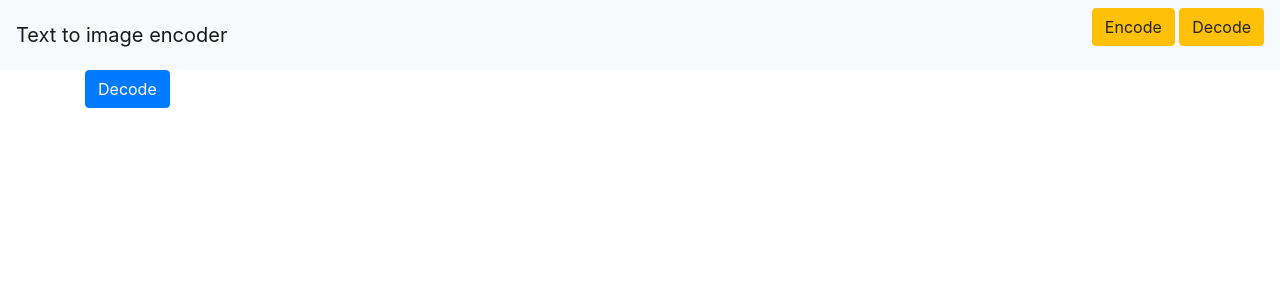
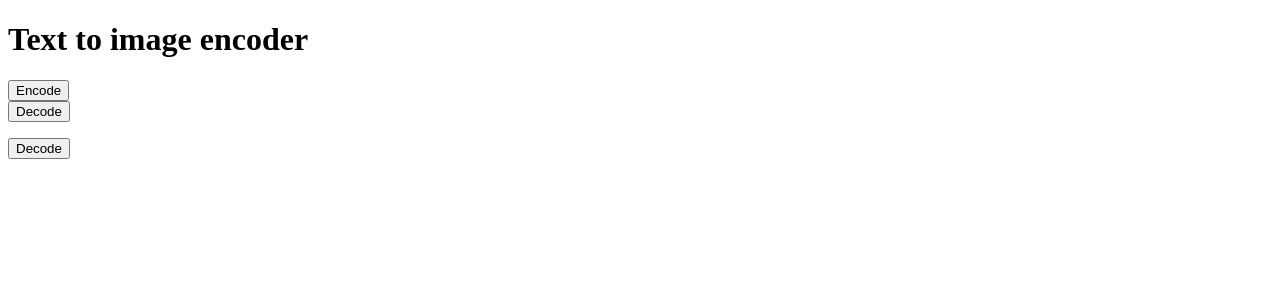
Before and after one commit to Tim-977/text2image-encrypter, a Flask app: page /decoder in a window 1280 px wide. Shown: the top 300 px of the page. Run offline with Flask 3, Linux system fonts and the light colour scheme; some libraries are stand-ins or nearby versions.

Commit message:
Remove all front

```diff
--- a/templates/base.html
+++ b/templates/base.html
@@ -3,24 +3,26 @@
 <head>
   <meta charset="UTF-8">
   <meta name="viewport" content="width=device-width, initial-scale=1, shrink-to-fit=no">
-  <link rel="stylesheet"
+  <!--<link rel="stylesheet"
       href="https://stackpath.bootstrapcdn.com/bootstrap/4.4.1/css/bootstrap.min.css"
       integrity="sha384-Vkoo8x4CGsO3+Hhxv8T/Q5PaXtkKtu6ug5TOeNV6gBiFeWPGFN9MuhOf23Q9Ifjh"
       crossorigin="anonymous">
   <script src="https://cdn.jsdelivr.net/npm/jquery@3.6.4/dist/jquery.slim.min.js"></script>
   <script src="https://cdn.jsdelivr.net/npm/popper.js@1.16.1/dist/umd/popper.min.js"></script>
-  <script src="https://cdn.jsdelivr.net/npm/bootstrap@4.6.2/dist/js/bootstrap.bundle.min.js"></script>
+  <script src="https://cdn.jsdelivr.net/npm/bootstrap@4.6.2/dist/js/bootstrap.bundle.min.js"></script>-->
   <title>{{ title }}</title>
 </head>
 <body>
   <header>
-    <nav class="navbar navbar-light bg-light">
-      <a class="navbar-brand" href="/">Text to image encoder</a>
-      <p>
-        <a class="btn btn-warning " href="/encoder">Encode</a>
-        <a class="btn btn-warning" href="/decoder">Decode</a>
-      </p>
-    </nav>
+    <p>
+      <h1>Text to image encoder</h1>
+      <form action="/encoder" method="get">
+        <button type="submit">Encode</button>
+      </form>
+      <form action="/decoder" method="get">
+        <button type="submit">Decode</button>
+      </form>
+    </p>
   </header>
   <main role="main" class="container">
     {% block content %}{% endblock %}
--- a/templates/decoder.html
+++ b/templates/decoder.html
@@ -1,5 +1,7 @@
 {% extends "base.html" %}
 
 {% block content %}
-  <a class="btn btn-primary " href="/decoder_success">Decode</a>
+  <form action="/decoder_success" method="get">
+    <button type="submit">Decode</button>
+  </form>
 {% endblock %}
```
Also changed, not shown: templates/encoder.html (+2 -6 lines).
